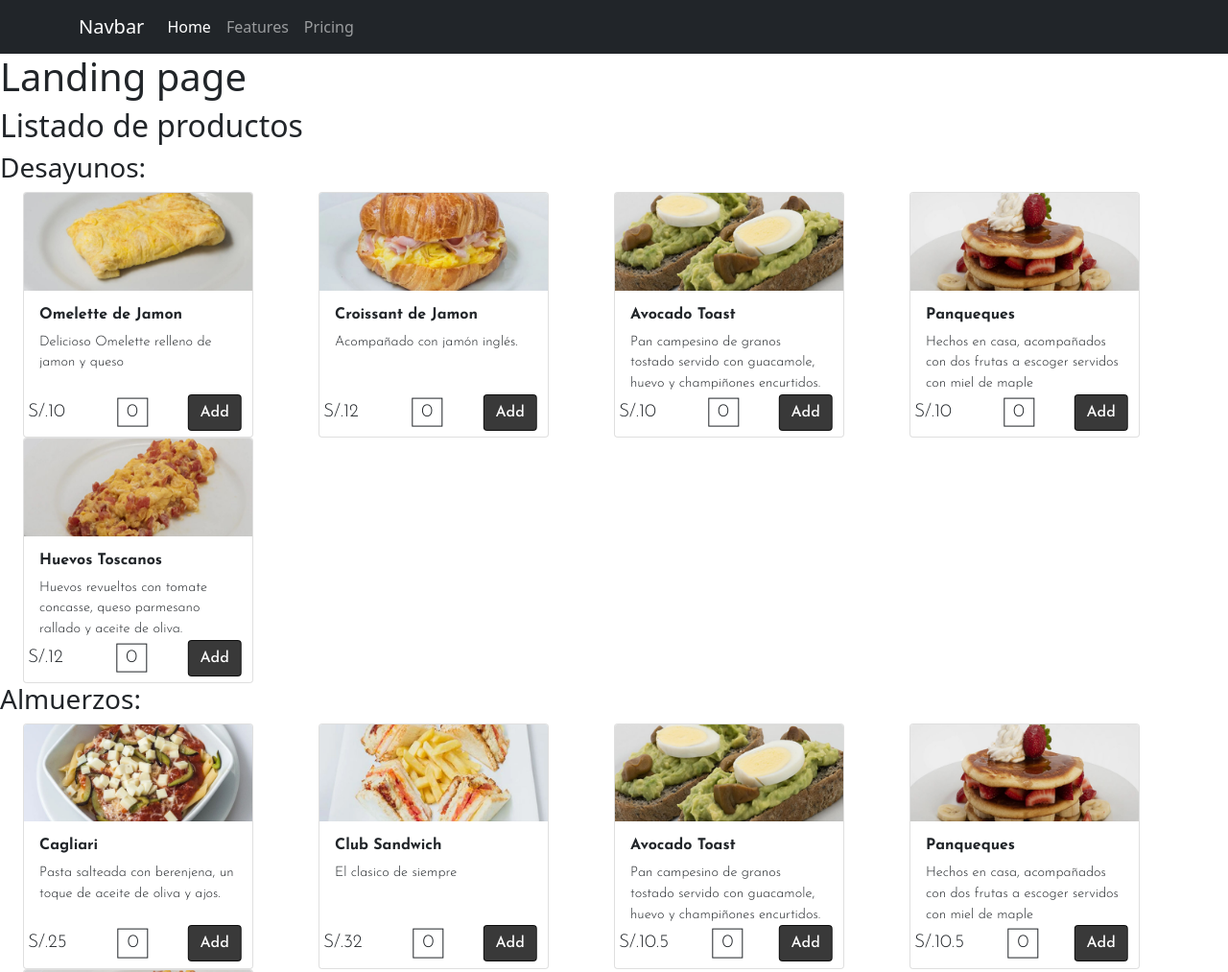
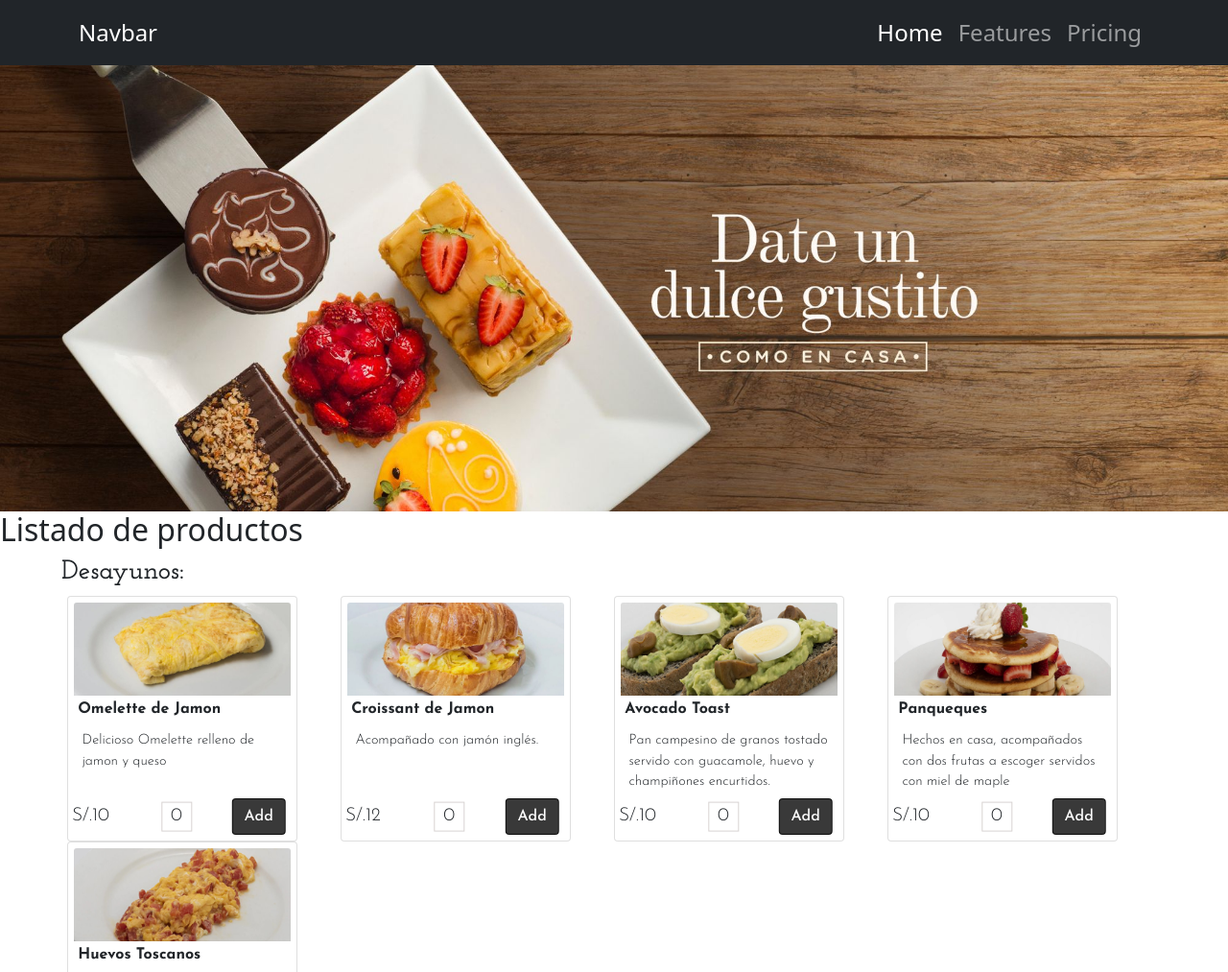
Before and after one commit to Bayzon88/JSProyectoFinal, a website: page index.html in a window 1280 px wide. Shown: the top 1013 px of the page at 96% size. Drawn offline with nearby package versions, Linux system fonts and the light colour scheme.

Commit message:
arregle funcionalidad de boton mas y menos, agregue hero section

```diff
--- a/cardElements.js
+++ b/cardElements.js
@@ -81,11 +81,59 @@ const dataAlmuerzos = [
     source: "./assets/img/huevos_toscanos.jpeg",
   },
 ];
+const dataCenas = [
+  {
+    nombre: "Cagliari",
+    id: 1,
+    precio: 25,
+    descripcion:
+      "Pasta salteada con berenjena, un toque de aceite de oliva y ajos.",
+    source: "./assets/img/cagliari.jpeg",
+  },
+  {
+    nombre: "Club Sandwich",
+    id: 2,
+    precio: 32.0,
+    descripcion: "El clasico de siempre",
+    source: "./assets/img/club_sandwich.jpeg",
+  },
+  {
+    nombre: "Avocado Toast",
+    id: 3,
+    precio: 10.5,
+    descripcion:
+      "Pan campesino de granos tostado servido con guacamole, huevo y champiñones encurtidos.",
+    source: "./assets/img/avocado_toast.jpeg",
+  },
+  {
+    nombre: "Panqueques",
+    id: 4,
+    precio: 10.5,
+    descripcion:
+      "Hechos en casa, acompañados con dos frutas a escoger servidos con miel de maple",
+    source: "./assets/img/panqueques.jpeg",
+  },
+  {
+    nombre: "huancaina",
+    id: 5,
+    precio: 15.0,
+    descripcion:
+      "Huevos revueltos con tomate concasse, queso parmesano rallado y aceite de oliva. ",
+    source: "./assets/img/huevos_toscanos.jpeg",
+  },
+];
 
 //Start of Card Functions
 //Variables para funciones del Card
 const cardSize = "15rem";
-const cardColSize = ["col-xl-3", "col-lg-4", "col-md-4", "col-sm-6"];
+const cardColSize = [
+  "col-xl-3",
+  "col-lg-3",
+  "col-md-6",
+  "col-sm-6",
+  "col-custom",
+];
+const cardContClass = ["row", "container", "container-custom"];
 
 //elementos del DOM
 
@@ -97,7 +145,9 @@ y data de procedencia renderiza todos los cards*/
 const createAllCards = (producto, data) => {
   const productos = document.getElementById(producto);
   const cardContainer = productos.appendChild(document.createElement("div"));
-  cardContainer.classList.add("row", "container-fluid");
+  cardContClass.forEach((container) => {
+    cardContainer.classList.add(container);
+  });
 
   //crear cards de bootstrap
   for (let loop = 0; loop < data.length; loop++) {
@@ -138,6 +188,7 @@ const createAllCards = (producto, data) => {
     const menos = seccionPrecios.appendChild(document.createElement("a"));
     menos.setAttribute("href", "");
     menos.setAttribute("id", "btn-menos");
+    menos.classList.add("btn-menos");
     menos
       .appendChild(document.createElement("i"))
       .classList.add("far", "fa-minus-circle"); //simbolo + del cardfooter
@@ -148,6 +199,7 @@ const createAllCards = (producto, data) => {
     const mas = seccionPrecios.appendChild(document.createElement("a"));
     mas.setAttribute("href", "");
     mas.setAttribute("id", "btn-mas");
+    mas.classList.add("btn-mas");
     mas
       .appendChild(document.createElement("i"))
       .classList.add("far", "fa-plus-circle"); //simbolo - del cardfooter
@@ -164,19 +216,25 @@ createAllCards("almuerzos", dataAlmuerzos);
 //End of Card Functions
 
 //Funcionalidad de botones mas y menos
-const btnMas = document.getElementById("btn-mas");
+let btnMas = document.getElementsByClassName("btn-mas");
+let btnMenos = document.getElementsByClassName("btn-menos");
 
-btnMas.onclick = (event) => {
-  event.preventDefault();
-  const cantidadActual = document.querySelector(".cant-items").innerHTML;
-  let cantidadNueva = parseInt(cantidadActual) + 1;
-  document.querySelector(".cant-items").innerHTML = cantidadNueva;
-};
+Array.from(btnMas).forEach((eventoMas) => {
+  eventoMas.onclick = (clickMas) => {
+    clickMas.preventDefault();
+    let contador = document.querySelector(".cant-items").innerHTML;
+    let contadorNuevo = parseInt(contador) + 1;
+    document.querySelector(".cant-items").innerHTML = contadorNuevo;
+  };
+});
 
-const btnMenos = document.getElementById("btn-menos");
-btnMenos.onclick = (evento) => {
-  evento.preventDefault();
-  const cantidadActual = document.querySelector(".cant-items").innerHTML;
-  let cantidadNueva = parseInt(cantidadActual) -= 1;
-  document.querySelector(".cant-items").innerHTML = cantidadNueva;
-};
+Array.from(btnMenos).forEach((eventoMenos) => {
+  eventoMenos.onclick = (clickMenos) => {
+    clickMenos.preventDefault();
+    let contadorMenos = document.querySelector(".cant-items").innerHTML;
+    if (contadorMenos > 0) {
+      let contadorNuevoMenos = parseInt(contadorMenos) - 1;
+      document.querySelector(".cant-items").innerHTML = contadorNuevoMenos;
+    }
+  };
+});
--- a/index.html
+++ b/index.html
@@ -11,6 +11,13 @@
       rel="stylesheet"
       integrity="sha384-F3w7mX95PdgyTmZZMECAngseQB83DfGTowi0iMjiWaeVhAn4FJkqJByhZMI3AhiU"
       crossorigin="anonymous"
+    />
+    <!-- Google Font CDN -->
+    <link rel="preconnect" href="https://fonts.googleapis.com" />
+    <link rel="preconnect" href="https://fonts.gstatic.com" crossorigin />
+    <link
+      href="https://fonts.googleapis.com/css2?family=Josefin+Slab:wght@300;500;600&display=swap"
+      rel="stylesheet"
     />
 
     <!-- Fontawesome CDN -->
@@ -29,7 +36,7 @@
     <header>
       <section id="navbar">
         <nav class="navbar navbar-expand-lg navbar-dark bg-dark">
-          <div class="container">
+          <div class="container navbar-container-custom">
             <a class="navbar-brand" href="#">Navbar</a>
             <button
               class="navbar-toggler"
@@ -42,7 +49,10 @@
             >
               <span class="navbar-toggler-icon"></span>
             </button>
-            <div class="collapse navbar-collapse" id="navbarNav">
+            <div
+              class="collapse navbar-collapse justify-content-end"
+              id="navbarNav"
+            >
               <ul class="navbar-nav">
                 <li class="nav-item">
                   <a class="nav-link active" aria-current="page" href="#"
@@ -62,17 +72,18 @@
       </section>
     </header>
 
-    <section id="landing" class="landing">
-      <h1>Landing page</h1>
+    <section id="heroSection" class="heroSection">
+      <div class="hero">
+        <img src="./assets/img/hero_section.jpeg" alt="" />
+      </div>
     </section>
     <section id="productos" class="productos">
       <h2>Listado de productos</h2>
-      <h3>Desayunos:</h3>
-      <div id="desayunos"></div>
-      <h3>Almuerzos:</h3>
-      <div id="almuerzos"></div>
+      <h3 class="productos__head">Desayunos:</h3>
+      <div id="desayunos" class="productos__agrupacion"></div>
+      <h3 class="productos__head">Almuerzos:</h3>
+      <div id="almuerzos" class="productos__agrupacion"></div>
     </section>
-    <p class="prueba">0</p>
   </body>
   <script
     src="https://cdn.jsdelivr.net/npm/bootstrap@5.1.1/dist/js/bootstrap.bundle.min.js"
--- a/scss/_custom.scss
+++ b/scss/_custom.scss
@@ -1,6 +1,7 @@
 //Start: "Card custom variables"
 $card-height: 16rem;
 $card-bg: white;
+
 //End: "Card custom variables"
 
 $primary: rgba(0, 0, 0, 0.775);
--- a/scss/_partials/_cards.scss
+++ b/scss/_partials/_cards.scss
@@ -2,6 +2,9 @@
 .card,
 .card-body,
 .card-text {
+  margin: 0;
+  padding: 2%;
+  display: block;
   font-size: 0.9rem;
   font-family: "Josefin Sans", sans-serif;
   font-weight: 300;
@@ -50,7 +53,6 @@
 
 .cant-items {
   width: 2rem;
-
-  border: solid 1px;
+  border: solid 1px rgb(216, 211, 210);
   text-align: center;
 }
--- /dev/null
+++ b/scss/_partials/_hero.scss
@@ -0,0 +1,9 @@
+.hero {
+  width: 100%;
+  height: 40%;
+  img {
+    width: 100%;
+    height: 40%;
+    object-fit: fill;
+  }
+}
--- a/scss/_partials/_navbar.scss
+++ b/scss/_partials/_navbar.scss
@@ -0,0 +1,10 @@
+$fontSize: 1.5rem;
+//Modificaciones a estilos del navBar
+.navbar-container-custom {
+  width: 100vw;
+}
+
+.navbar-brand,
+.navbar-container-custom {
+  font-size: $fontSize;
+}
--- a/scss/_partials/_resets.scss
+++ /dev/null
@@ -1,4 +0,0 @@
-* {
-  box-sizing: border-box;
-  margin: 0;
-}
--- a/scss/_style.scss
+++ b/scss/_style.scss
@@ -0,0 +1,25 @@
+$paddingProductos: 4%;
+$paddingHead: $paddingProductos;
+$verticalPadding: 3%;
+
+.productos {
+  .container-custom,
+  .col-custom {
+    padding: 0; //alinear titulo con inicio de los cards
+  }
+  .container-custom {
+    display: flex;
+    justify-content: start;
+  }
+
+  &__head {
+    font-family: "Josefin Slab", serif;
+    font-weight: 600;
+    padding: 0 $paddingHead + 1%;
+  }
+  &__agrupacion {
+    display: flex;
+    padding: 0 $paddingProductos;
+    justify-content: space-around;
+  }
+}
--- a/scss/styles.scss
+++ b/scss/styles.scss
@@ -1,3 +1,6 @@
 @use 'custom';
+@use 'style';
+@use './_partials/hero';
+@use './_partials/navbar';
 @use '../scss/_partials/cards';
 @import "./_partials/resets";
```
Also changed, not shown: assets/css/styles.css, assets/img/hero_section.jpeg (added), 1 other file.
